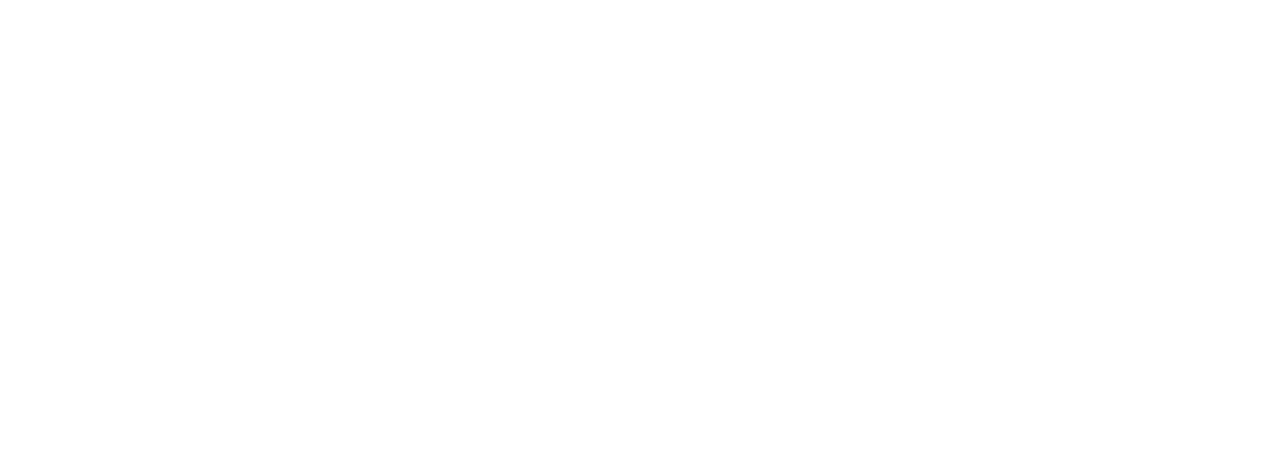
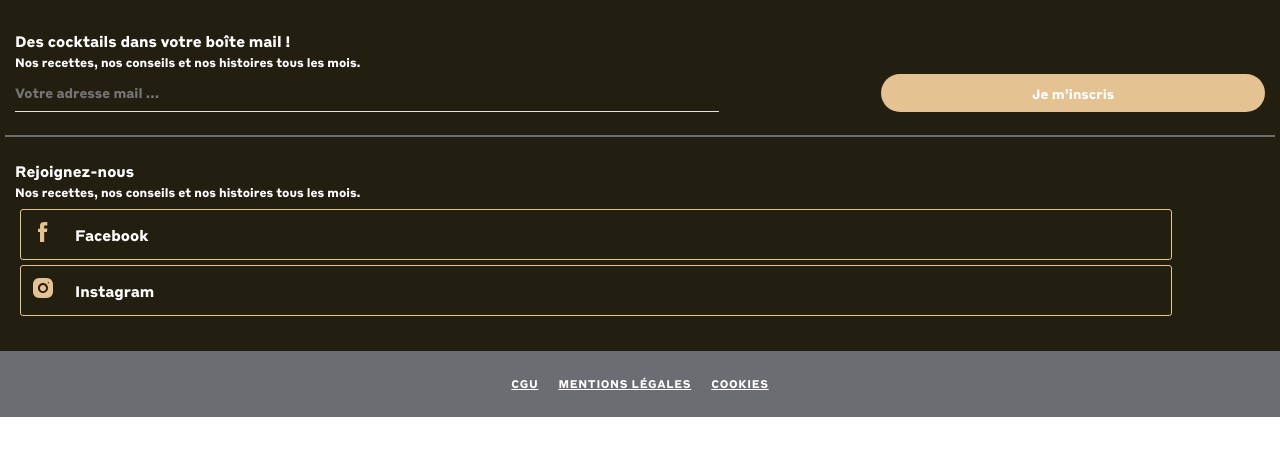
Before and after one commit to anaistatibouet/OPN-Expertime, a Vue app: page / in a window 1280 px wide. Shown: the top 456 px of the page. Built offline with nearby package versions, Linux system fonts and the light colour scheme.

Commit message:
add footer and legal mentions

```diff
--- a/src/App.vue
+++ b/src/App.vue
@@ -46,6 +46,7 @@
 
 :root {
     // Colors
+    --gold: #e4c291;
     --dark-gold: #dfb57b;
     --darker-gold: #cba36c;
     --white: #ffffff;
@@ -53,7 +54,7 @@
     --lighter-gray: #f5f6f6;
     --dark-gray: #8d8e93;
     --darker-gray: #6c6d72;
-    --black: #000000;
+    --black: #231f10;
 
     --border-radius-large: 24px;
     --border-radius-medium: 15px;
@@ -73,7 +74,7 @@
     font-family: Styrene, Helvetica, Arial, sans-serif;
     -webkit-font-smoothing: antialiased;
     -moz-osx-font-smoothing: grayscale;
-    color: #000000;
+    color: #231f10;
 
     .mobile-device {
         .navbar-mobile {
--- /dev/null
+++ b/src/components/Footer.vue
@@ -0,0 +1,108 @@
+<template>
+    <div class="footer">
+        <div class="top">
+            <p class="title-footer">Des cocktails dans votre boîte mail !</p>
+            <p class="description">Nos recettes, nos conseils et nos histoires tous les mois.</p>
+            <div class="subscribe">
+                <input type="email" placeholder="Votre adresse mail ..." />
+                <button type="submit">Je m’inscris</button>
+            </div>
+        </div>
+        <hr />
+        <div class="bottom">
+            <p class="title-footer">Rejoignez-nous</p>
+            <p class="description">Nos recettes, nos conseils et nos histoires tous les mois.</p>
+            <div class="social-medias">
+                <button>
+                    <span><img src="@/assets/icons/facebook.svg" alt="Facebook"/></span> Facebook
+                </button>
+                <button>
+                    <span><img src="@/assets/icons/instagram.svg" alt="Instagram"/></span> Instagram
+                </button>
+            </div>
+        </div>
+    </div>
+</template>
+
+<script>
+export default {}
+</script>
+
+<style lang="scss" scoped>
+.footer {
+    padding: 15px 0;
+    background-color: var(--black);
+    color: var(--white);
+
+    p {
+        font-size: 15px;
+        line-height: 22px;
+    }
+
+    .title-footer {
+        font-weight: bold;
+    }
+
+    .description {
+        font-size: 12px;
+    }
+
+    .top {
+        padding: 15px;
+
+        .subscribe {
+            display: flex;
+            flex-direction: row nowrap;
+            justify-content: space-between;
+
+            input {
+                width: 55vw;
+                background-color: transparent;
+                border: none;
+                border-bottom: 1px solid var(--light-gray);
+                color: var(--dark-gray);
+                font-family: Styrene, Arial, sans-serif;
+                padding: 10px 0;
+            }
+
+            button {
+                font-family: Styrene, Arial, sans-serif;
+                width: 30vw;
+                padding: 10px;
+                background-color: var(--gold);
+                border-radius: 20px;
+                color: var(--white);
+            }
+        }
+    }
+
+    hr {
+        border: 1px solid #6c6d72;
+        width: 99vw;
+    }
+
+    .bottom {
+        padding: 15px;
+
+        button {
+            font-size: 15px;
+            line-height: 22px;
+            font-family: Styrene, Arial, sans-serif;
+            color: var(--white);
+            border: 1px solid var(--gold);
+            box-sizing: border-box;
+            border-radius: 3px;
+            padding: 10px;
+            width: 90vw;
+            margin: 5px;
+            display: flex;
+            flex-direction: row nowrap;
+            justify-content: flex-start;
+            align-items: center;
+        }
+        span {
+            margin-right: 20px;
+        }
+    }
+}
+</style>
--- /dev/null
+++ b/src/components/LegalMentions.vue
@@ -0,0 +1,35 @@
+<template>
+    <div class="legal-mentions">
+        <a href="#">CGU</a>
+        <a href="#">Mentions légales</a>
+        <a href="#">Cookies</a>
+    </div>
+</template>
+
+<script>
+export default {
+    name: 'LegalMentions',
+}
+</script>
+
+<style lang="scss" scoped>
+.legal-mentions {
+    background-color: var(--darker-gray);
+    padding: 15px;
+    display: flex;
+    flex-wrap: row nowrap;
+    justify-content: center;
+
+    a {
+        text-transform: uppercase;
+        color: var(--white);
+        font-size: 11px;
+        line-height: 16px;
+        text-align: center;
+        letter-spacing: 0.06em;
+        text-decoration-line: underline;
+        text-transform: uppercase;
+        margin: 10px;
+    }
+}
+</style>
--- a/src/views/Home.vue
+++ b/src/views/Home.vue
@@ -26,7 +26,10 @@
             </main>
         </div>
         <div class="desktop-device"></div>
-        <footer></footer>
+        <footer>
+            <Footer />
+            <LegalMentions />
+        </footer>
     </div>
 </template>
 
@@ -38,6 +41,8 @@
 import HouseCocktailsMobile from '@/components/HouseCocktailsMobile'
 import ArticlesMobile from '@/components/ArticlesMobile'
 import CocktailSelection from '@/components/CocktailSelection'
+import Footer from '@/components/Footer'
+import LegalMentions from '@/components/LegalMentions'
 
 export default {
     name: 'Home',
@@ -48,6 +53,8 @@
         HouseCocktailsMobile,
         ArticlesMobile,
         CocktailSelection,
+        Footer,
+        LegalMentions,
     },
     data() {
         return {}
```
Also changed, not shown: src/assets/icons/facebook.svg.
